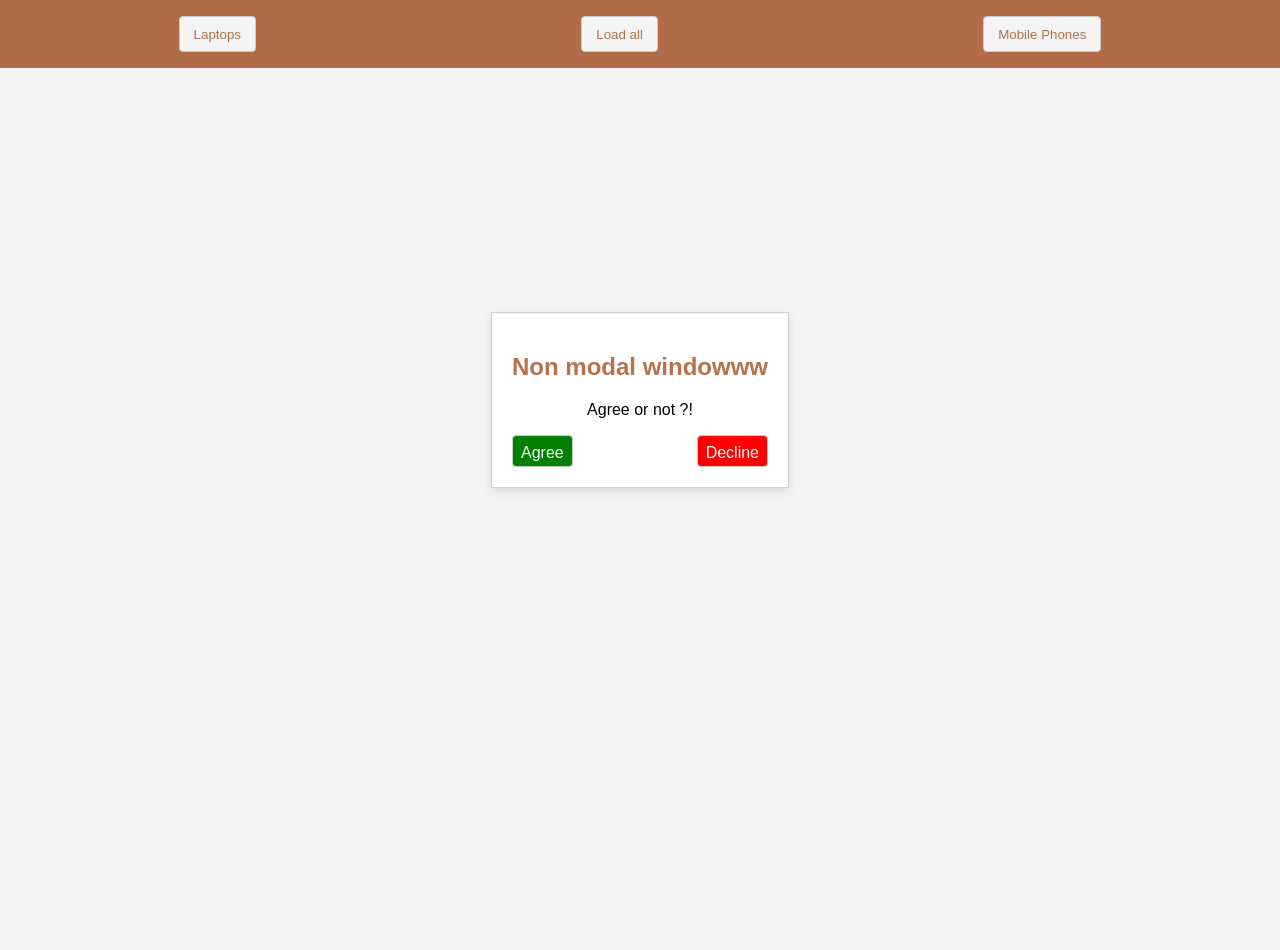
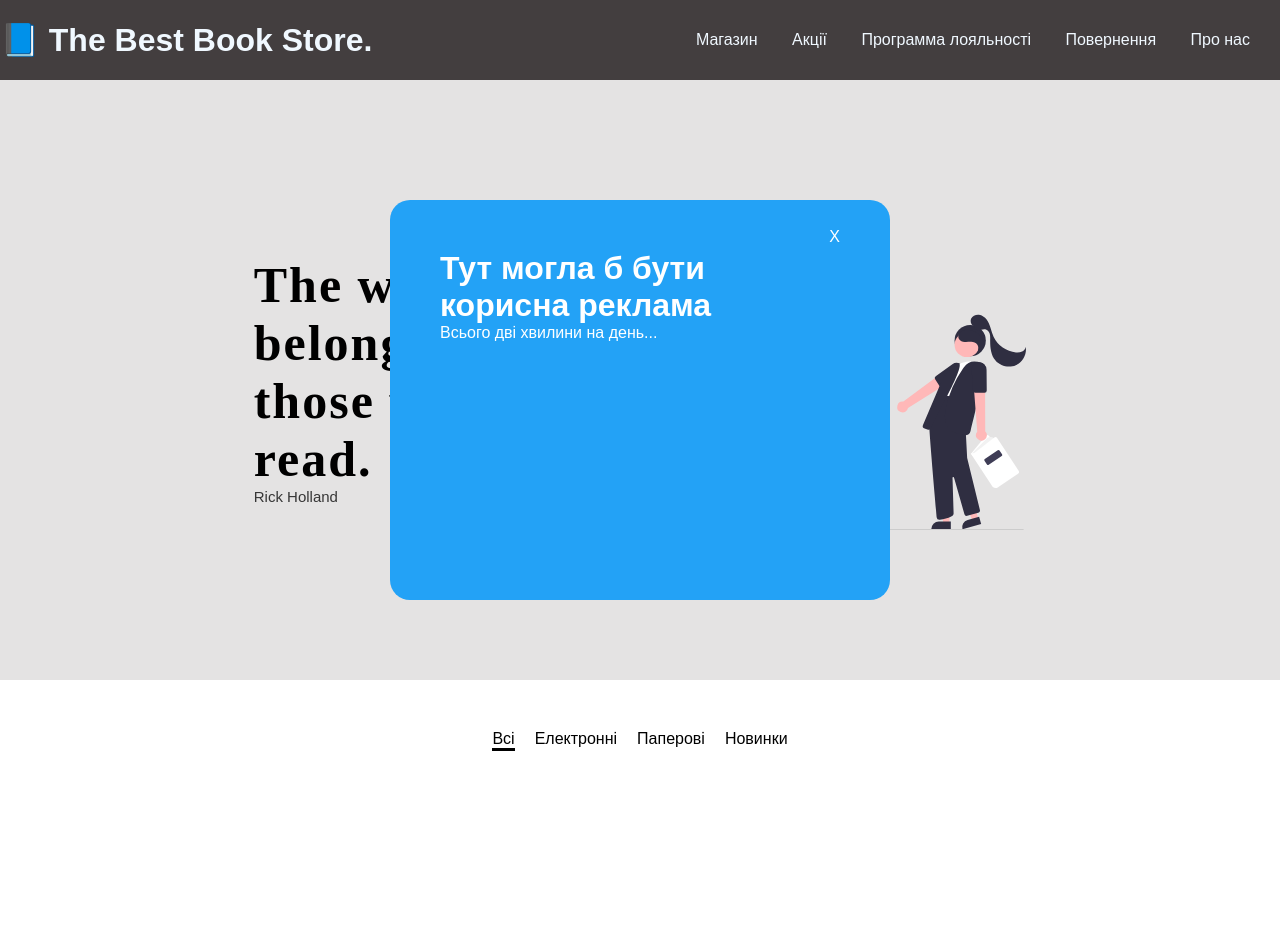
Before and after one commit to bishkar/mta, a Django app: page / in a window 1280 px wide. Shown: the top 950 px of the page. Before the commit the page ends 492 px from the top, so only its background shows below. Run offline with Django 5.2, Linux system fonts and the light colour scheme; data that the repository does not hold is empty.

Commit message:
add modal window for adv

```diff
--- a/mta/api/views.py
+++ b/mta/api/views.py
@@ -6,7 +6,8 @@ from panel.models import Product
 class ProductSerializer(serializers.HyperlinkedModelSerializer):
     class Meta:
         model = Product
-        fields = ['id', 'title', 'description', 'manufacturer', 'image']
+        fields = ['id', 'title', 'description', 'manufacturer', 'image', 'category']
+
 
 
 class ProductViewSet(viewsets.ModelViewSet):
--- a/mta/mta/settings.py
+++ b/mta/mta/settings.py
@@ -25,7 +25,7 @@ SECRET_KEY = 'django-insecure-(ko&&j$b&^&ee-8i_vyw)0qhk2u3_va$5zqbipz^s=6)a5i9@x
 # SECURITY WARNING: don't run with debug turned on in production!
 DEBUG = True
 
-ALLOWED_HOSTS = ['1.1.1.' + str(i) for i in range(200)] + ['127.0.0.1']
+ALLOWED_HOSTS = []
 
 
 # Application definition
--- a/mta/panel/forms.py
+++ b/mta/panel/forms.py
@@ -6,4 +6,4 @@ from .models import Product
 class ProductForm(forms.ModelForm):
     class Meta:
         model = Product
-        fields = ['title', 'manufacturer', 'image', 'description']
+        fields = ['title', 'manufacturer', 'image', 'description', 'category']
--- /dev/null
+++ b/mta/shop/static/css/main.css
@@ -0,0 +1,152 @@
+* {
+  margin: 0;
+  padding: 0;
+  box-sizing: border-box;
+}
+
+body {
+  font-family: sans-serif;
+}
+
+.main-header {
+  display: flex;
+  align-items: center;
+  color: aliceblue;
+  justify-content: space-between;
+  background-color: #433e3f;
+  height: 80px;
+}
+
+a {
+  text-decoration: none;
+}
+
+.main-header a {
+  color: aliceblue;
+  margin-right: 30px;
+}
+
+.main-header a:hover {
+  color: #c69c72;
+}
+
+.poster img {
+  height: 300px;
+  width: auto;
+}
+
+.poster-text h2 {
+  font-family: serif;
+  letter-spacing: 2px;
+  font-size: 50px;
+  width: 250px;
+  word-wrap: break-word;
+}
+
+.poster-text p {
+  font-size: 15px;
+  color: #363636;
+  flex: 1 0;
+}
+
+.poster {
+  display: flex;
+  justify-content: center;
+  align-items: center;
+  gap: 150px;
+  height: 600px;
+  background-color: #e4e3e3;
+  margin-bottom: 50px;
+}
+
+.filters {
+  display: flex;
+  justify-content: center;
+  gap: 20px;
+}
+.filters a {
+  color: #000000;
+}
+
+.filters a:hover {
+  color: #433e3f;
+}
+
+.a-clicked {
+  border-bottom: solid 3px;
+}
+
+.products {
+  display: grid;
+  margin: 50px 300px;
+  grid-template-columns: repeat(auto-fit, minmax(240px, 1fr));
+  grid-template-rows: 400px 400px;
+  gap: 40px;
+}
+.product {
+  justify-self: center;
+  padding: 44px;
+  background: #f6f6f6;
+  border-radius: 15px;
+}
+.product img {
+  width: 144px;
+  height: 208px;
+}
+
+/* .info-section {
+  display: flex;
+  justify-content: center;
+} */
+.book_button {
+  width: 100%;
+  height: 40px;
+  font-weight: bold;
+  font-size: 20px;
+  font-family: sans-serif;
+  border: solid 1px #f59054;
+  transition: all 0.5s;
+}
+
+.book_button:hover {
+  color: #f6f6f6;
+  background-color: #f59054;
+  cursor: pointer;
+  transition: all 0.5s ease;
+}
+
+.book-detail {
+  display: grid;
+  align-items: end;
+  grid-template-columns: 1fr;
+  grid-template-rows: 0.5fr 0.5fr;
+}
+
+.main-information p {
+  font-size: 15px;
+  display: block;
+}
+.info-section {
+  margin-top: 20px;
+}
+.advertisement {
+  padding: 50px;
+  color: #fff;
+  border-radius: 20px;
+  background-color: #23a2f6;
+  width: 500px;
+  height: 400px;
+  position: fixed;
+  top: 50%;
+  left: 50%;
+  transform: translate(-50%, -50%);
+  z-index: 1;
+}
+.advertisement a {
+  right: 10%;
+  top: 7%;
+  position: fixed;
+}
+.modal-action-button {
+  display: none;
+}
--- a/mta/shop/static/js/advertisment.js
+++ /dev/null
@@ -1,30 +0,0 @@
-document.addEventListener("DOMContentLoaded", function () {
-    let modal = document.getElementById("myModal");
-    let closeAdvBtn = document.getElementById("closeAdvBtn");
-    let advertismentTimer = document.getElementById("advertismentTimer");
-
-    setTimeout(function() {
-        modal.style.display = "block";
-        startTimer();
-    }, 10000);
-
-    closeAdvBtn.onclick = function() {
-      modal.style.display = "none";
-    }
-
-    function startTimer() {
-        let remainTime = 5;
-
-        let intervalId = setInterval(function() {
-            advertismentTimer.innerHTML = "Advertisement closes in " + remainTime + " seconds.";
-
-            if (remainTime <= 0) {
-                clearInterval(intervalId);
-                advertismentTimer.innerHTML = "Advertisement closed.";
-                closeAdvBtn.style.display = "block";
-            }
-
-            remainTime--;
-        }, 1000);
-    }
-  });
--- /dev/null
+++ b/mta/shop/static/js/products_worker.js
@@ -0,0 +1,37 @@
+
+let allTypes = ["H", 'E', "P"]
+let selectedTypes = allTypes;
+let books = [];
+
+function fetchData() {
+    fetch("http://127.0.0.1:8000/api/v1/products/")
+        .then((response) => response.json())
+        .then((data) => {
+            console.log(data); // Виводимо отримані дані
+            books = data;
+            console.log(books);
+            loadProducts()
+        });
+}
+
+fetchData();
+function loadProducts(type) {
+    console.log(books.length)
+    for (let i = 0; i < books.length; i++) {
+        console.log("a")
+      let item = books[i];
+      $(".products").append(`<div class="product">
+        <img src="${item["image"]}" alt="" />
+        <div class="book-detail">
+        <div class="main-information">
+             <h4>${item["title"].slice(0, 13)}</h4>
+             <p class="author">${item["author"]}</p>
+             <p>${item["description"].slice(0, 50)}...</p>
+         </div>
+         <div class="info-section">
+         <button class="book_button">INFO</button>
+         </div>
+         </div>
+        </div>`);
+    }
+}
--- /dev/null
+++ b/mta/shop/static/js/push_advertisement.js
@@ -0,0 +1,30 @@
+document.addEventListener("DOMContentLoaded", function () {
+    let advWindow = $(".advertisement");
+    let closeButton = $(".modal-action-button");
+    let timer = $(".timer");
+
+    setTimeout(function() {
+        advWindow.css("display", "block")
+        startTimer();
+    }, 1);
+
+    $(closeButton).on('click', function() {
+        console.log("GHSDSDGDG")
+        advWindow.css("display", "none");
+    });
+    function startTimer() {
+        let remainTime = 5;
+
+        let intervalId = setInterval(function() {
+            timer.html("Ви зможете закрити це повідомлення через " + remainTime + " секунд.");
+
+            if (remainTime <= 0) {
+                clearInterval(intervalId);
+                timer.css("display", "none");
+                closeButton.css("display", "block");
+            }
+
+            remainTime--;
+        }, 1000);
+    }
+  });
--- a/mta/shop/templates/shop/index.html
+++ b/mta/shop/templates/shop/index.html
@@ -1,54 +1,56 @@
 {% load static %}
-
 <!DOCTYPE html>
 <html lang="en">
-<head>
-    <meta charset="UTF-8">
-    <meta name="viewport" content="width=device-width, initial-scale=1.0">
+  <head>
+    <meta charset="UTF-8" />
+    <meta name="viewport" content="width=device-width, initial-scale=1.0" />
+    <link rel="stylesheet" href="{% static 'css/main.css' %}" />
     <title>Document</title>
-    <link rel="stylesheet" href="{% static 'css/styles.css'%}">
-    <link rel="stylesheet" href="{% static 'css/media.css'%}">
-    <script src="https://code.jquery.com/jquery-3.6.4.min.js"></script>
-</head>
-<body>
-    <ul class="navbar">
+  </head>
+  <div class="advertisement">
+      <p class="timer"></p>
+      <a class="modal-action-button">X</a>
+      <div class="main-content">
+          <h1>Тут могла б бути корисна реклама</h1>
+          <p>Всього дві хвилини на день...</p>
+      </div>
+  </div>
+  <body>
+    <header class="main-header">
+      <h1>📘 The Best Book Store.</h1>
 
-        <li><button id="laptops_button">Laptops</button></li>
-        <hr>
-        <li><button id="all_button">Load all</button></a></li>
-        <hr>
-        <li><button id="mobile_button">Mobile Phones</button></a></li>
-        <hr>
-    </ul>
+      <nav>
+        <a href="#">Магазин</a>
+        <a href="#">Акції</a>
+        <a href="#">Программа лояльності</a>
+        <a href="#">Повернення</a>
+        <a href="#">Про нас</a>
+      </nav>
+    </header>
 
+    <header class="poster">
+      <div class="poster-text">
+        <h2>The world belongs to those who read.</h2>
+        <p>Rick Holland</p>
+      </div>
+      <img src="{% static 'media/default/book-poster.svg' %}" alt="" srcset="" />
+    </header>
 
-    <div id="myModal" class="modal">
-
-      <div class="modal-content">
-        <span class="close_adv_btn" id="closeAdvBtn">&times;</span>
-        <p id="advertismentTimer"></p>
+    <header class="shop">
+      <div class="filters">
+        <a href="#" class="a-clicked">Всі</a>
+        <a href="#">Електронні</a>
+        <a href="#">Паперові</a>
+        <a href="#">Новинки</a>
       </div>
 
-    </div>
+      <div class="products"></div>
+    </header>
 
-    <div id="nonModalWindow" class="non-modal-window">
-        <div class="window-content">
-                <h2>Non modal windowww</h2>
-                <p>Agree or not ?!</p>
-                <ul>
-                    <li id="agreeWindowbtn" class="agree-btn">Agree</li>
-                    <li id="declineWindowBtn" class="close-btn">Decline</li>
-                </ul>
-
-        </div>
-    </div>
-    <div class="product_container" id="container-id"></div>
-
-
-
-    <script src="{% static 'js/advertisment.js'%}"></script>
-    <script src="{% static 'js/load_prod.js'%}"></script>
-    <script src="{% static 'js/subscription.js'%}"></script>
-    <!-- <script src="{% static 'js/reg_window.js'%}"></script> -->
-</body>
+    <script src="https://code.jquery.com/jquery-3.7.1.min.js"></script>
+    <script src="{% static 'js/push_advertisement.js' %}"></script>
+    <script src="{% static 'js/products_worker.js' %}"></script>
+{#    <script src="data/comics.js"></script>#}
+{#    <script src="assets/js/index.js"></script>#}
+  </body>
 </html>
```
Also changed, not shown: mta/panel/models.py (+8 -0 lines), mta/panel/static/panel/css/main.css (+9 -3 lines), mta/panel/templates/panel/edit.html (+9 -0 lines), mta/images/products/61095_121141_d.jpg (added), mta/images/products/61245_121459_d.jpg (added), mta/images/products/61487_122021_d.jpg (added), mta/images/products/61488_122020_d.jpg (added), mta/images/products/61489_122019_d.jpg (added), mta/panel/migrations/0003_product_category.py (added), mta/shop/static/media/default/book-poster.svg (added), mta/shop/static/media/fire.jpeg (renamed from mta/shop/media/fire.jpeg).
